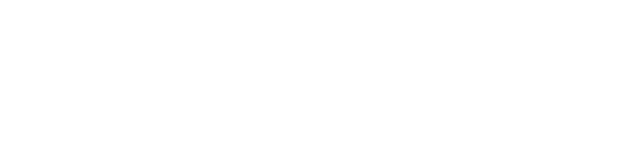
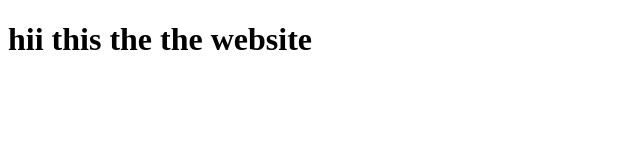
Before and after one commit to PriyanshTri/glafullstack, a plain HTML site: page index.html in a window 1280 px wide. Shown: the whole page, without its empty margins (0-640 px from the left). Drawn offline with Linux system fonts and the light colour scheme.

Commit message:
initial commit

```diff
--- a/index.html
+++ b/index.html
@@ -6,5 +6,7 @@
     <meta name="viewport" content="width=device-width, initial-scale=1.0" />
     <title>Document</title>
   </head>
-  <body></body>
+  <body>
+    <h1>hii this the the website</h1>
+  </body>
 </html>
```
